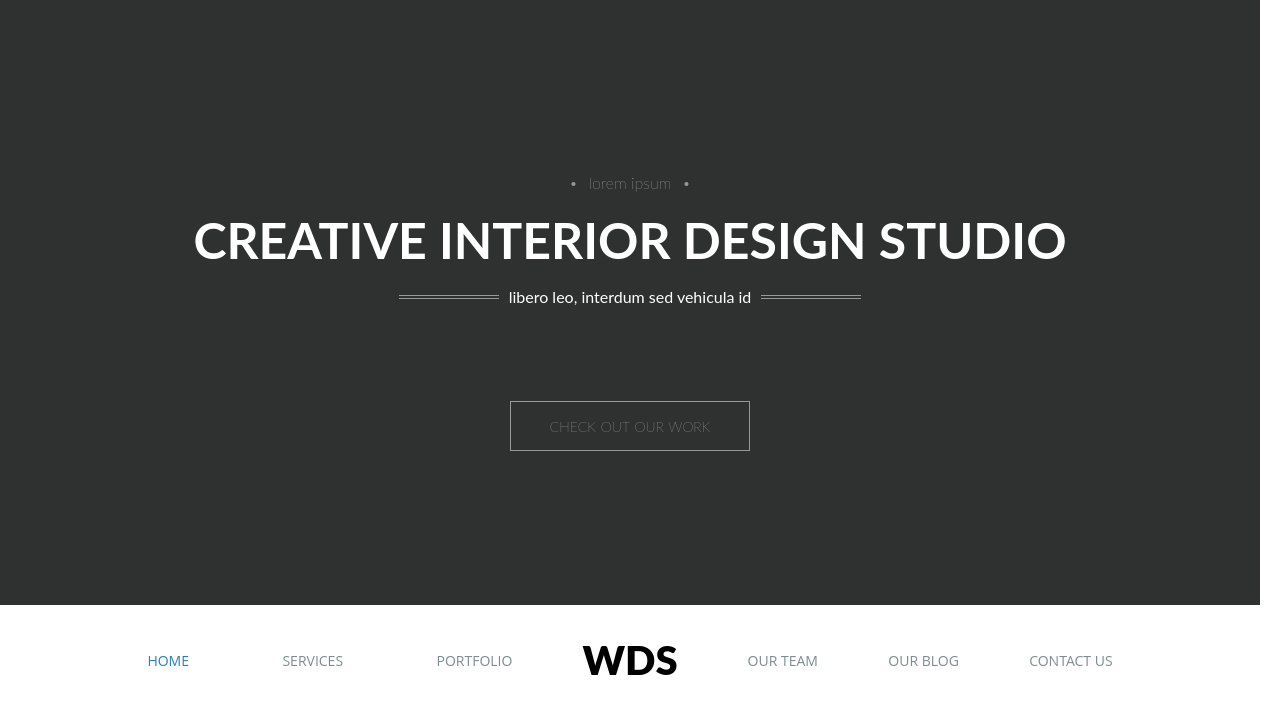
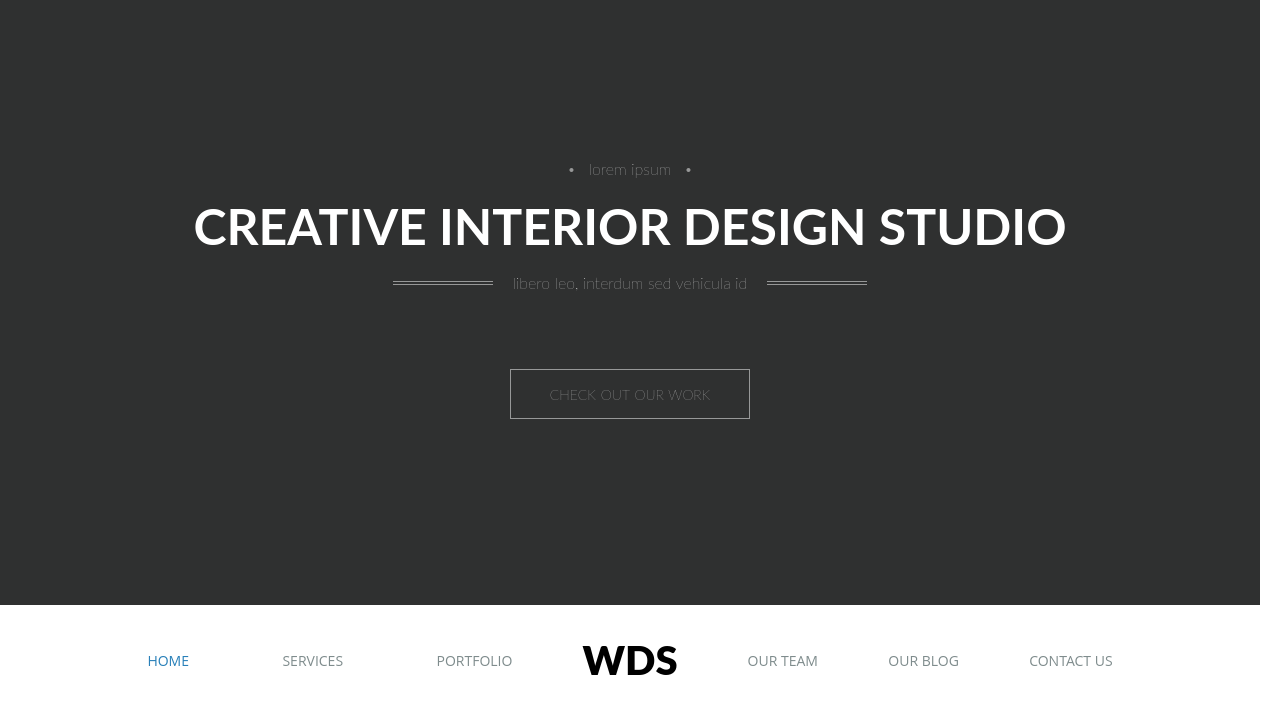
Before and after one commit to Kefir103/wds_pixelperfect, a React app: page / in a window 1280 px wide. Shown: the top 714 px of the page. Built offline with nearby package versions, Linux system fonts and the light colour scheme.

Commit message:
Edited Banner to be almost perfect in PixelPerfect

```diff
--- a/public/styles.css
+++ b/public/styles.css
@@ -2,12 +2,12 @@
   display: flex;
   flex-direction: column;
   align-items: center;
-  justify-content: center;
   height: 605px;
   background-color: #2f3030;
   color: white; }
   .banner .banner-text {
-    text-align: center; }
+    text-align: center;
+    margin-top: 140px; }
     .banner .banner-text > p {
       margin: 17px 0;
       font-size: 16px; }
@@ -19,17 +19,18 @@
       .banner .banner-text .banner-text-dots:after, .banner .banner-text .banner-text-dots:before {
         content: '\2022';
         font-size: 18px;
-        margin: 0 10px;
+        margin: 0 12px;
         color: #979898; }
   .banner .banner-text-lines {
+    font-weight: 200;
     vertical-align: middle; }
   .banner .svg-lines {
     width: 100px;
-    margin: 0 10px;
+    margin: 0 20px;
     padding: 4px 0;
     height: 4px; }
   .banner .banner-href-wrapper {
-    margin-top: 78px; }
+    margin: 60px 0 180px; }
     .banner .banner-href-wrapper .btn-checkout-work {
       height: 50px;
       width: 240px;
--- a/src/client/styles/homepage/_banner.scss
+++ b/src/client/styles/homepage/_banner.scss
@@ -2,13 +2,13 @@
     display: flex;
     flex-direction: column;
     align-items: center;
-    justify-content: center;
     height: 605px;
     background-color: #2f3030;
     color: white;
 
     .banner-text {
         text-align: center;
+        margin-top: 140px;
 
         & > p {
             margin: 17px 0;
@@ -26,25 +26,26 @@
             &:before {
                 content: '\2022';
                 font-size: 18px;
-                margin: 0 10px;
+                margin: 0 12px;
                 color: #979898;
             }
         }
     }
 
     .banner-text-lines {
+        font-weight: 200;
         vertical-align: middle;
     }
 
     .svg-lines {
         width: 100px;
-        margin: 0 10px;
+        margin: 0 20px;
         padding: 4px 0;
         height: 4px;
     }
 
     .banner-href-wrapper {
-        margin-top: 78px;
+        margin: 60px 0 180px;
         .btn-checkout-work {
             height: 50px;
             width: 240px;
```
